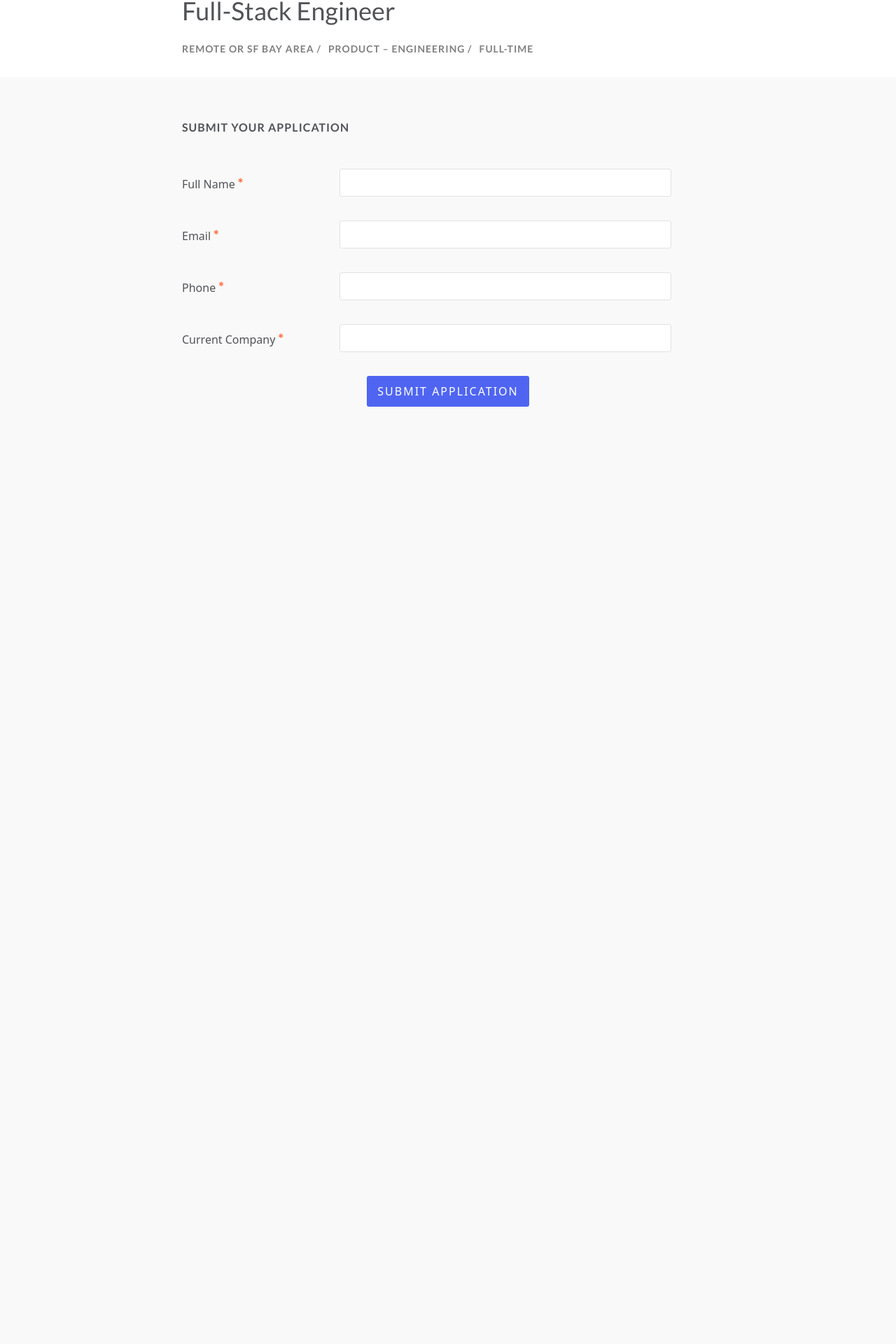
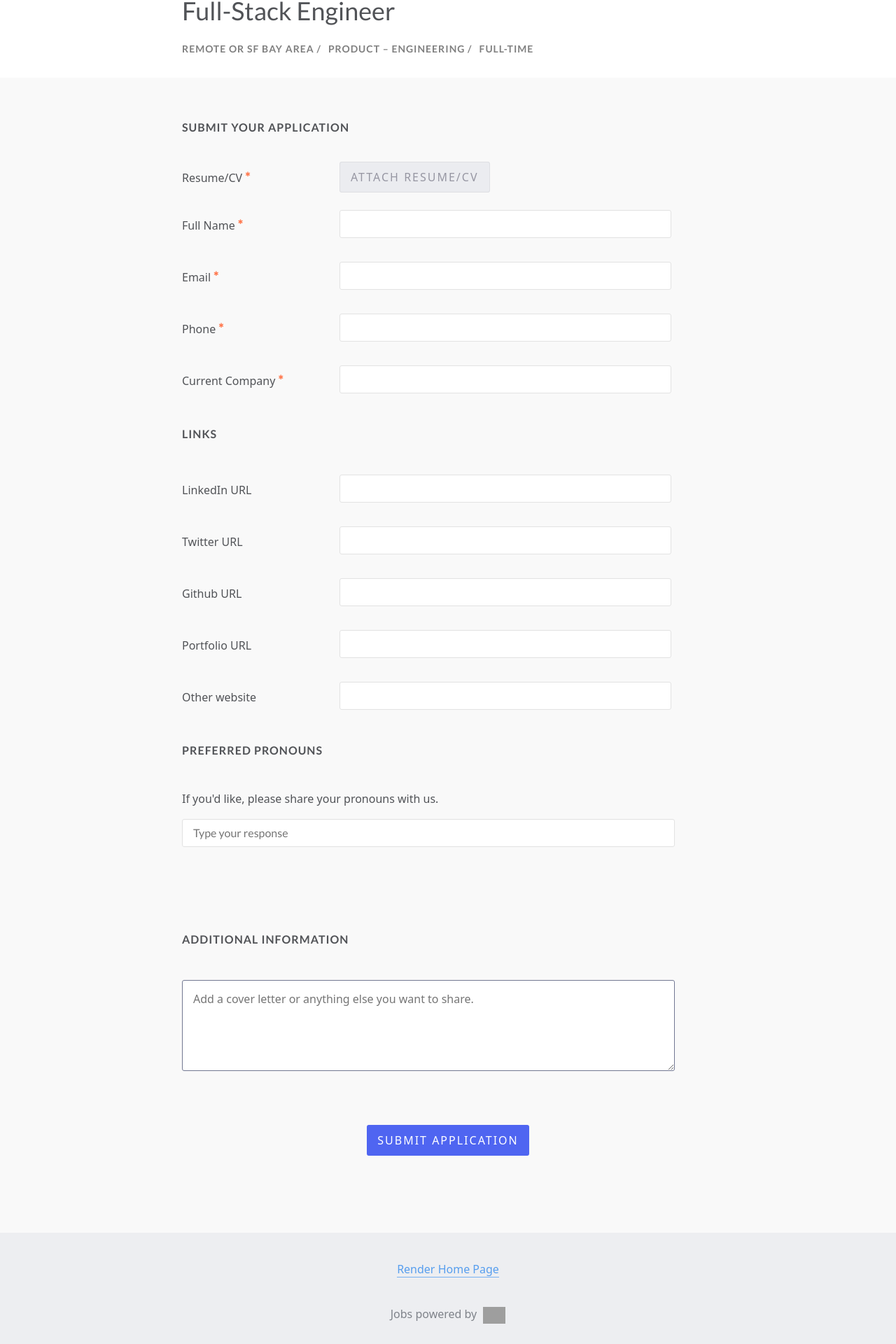
Before and after one commit to Shubham-5/job-application-page, a React (Create React App) app: page / in a window 1280 px wide. Shown: the part 128-2048 px from the top of the page at 70% size. Before the commit the page ends 1069 px from the top, so only its background shows below. Built offline with nearby package versions, Linux system fonts and the light colour scheme; grey boxes are pictures that could not be loaded.

Commit message:
footer complete

```diff
--- a/src/App.tsx
+++ b/src/App.tsx
@@ -1,3 +1,4 @@
+import Footer from "./components/Footer";
 import ApplicationForm from "./components/ApplicationForm";
 import Header from "./components/Header";
 import Navbar from "./components/Navbar";
@@ -8,6 +9,7 @@ function App() {
       <Navbar />
       <Header />
       <ApplicationForm />
+      <Footer />
     </div>
   );
 }
--- a/src/components/ApplicationForm/ApplicationForm.tsx
+++ b/src/components/ApplicationForm/ApplicationForm.tsx
@@ -1,26 +1,138 @@
 import Input from "../Input";
 import "./ApplicationForm.css";
-import { useForm } from "react-hook-form";
+import { useForm, SubmitHandler } from "react-hook-form";
+interface IFormInput {
+  Resume: Object;
+  FullName: String;
+  CurrentCompany: String;
+  Email: String;
+
+  LinkedInURL: String;
+  TwitterURL: String;
+  GithubURL: String;
+  PortfolioURL: String;
+  OtherWebsite: String;
+}
 const ApplicationForm = () => {
   const {
     register,
     handleSubmit,
+    setValue,
+    watch,
     formState: { errors },
   } = useForm();
-  const onSubmit = (data: any) => console.log(data);
+  const onSubmit = handleSubmit((data) => console.log(data));
+  console.log(watch("Email"));
+
   return (
     <div className='form-section'>
       <div className='wrapper'>
         <h4>SUBMIT YOUR APPLICATION</h4>
-        <form onSubmit={handleSubmit(onSubmit)}>
-          <Input title={"Full Name"} register={register} name={"FullName"} />
-          <Input title={"Email"} register={register} name={"Email"} />
-          <Input title={"Phone"} register={register} name={"Phone"} />
+        <form onSubmit={onSubmit}>
+          <Input
+            title={"Resume/CV"}
+            register={register}
+            setValue={setValue}
+            name={"Resume"}
+            isResume={true}
+            isRequire={true}
+            customInput={false}
+          />
+          <Input
+            title={"Full Name"}
+            register={register}
+            setValue={setValue}
+            name={"FullName"}
+            isResume={false}
+            isRequire={true}
+            customInput={false}
+          />
+          <Input
+            title={"Email"}
+            register={register}
+            setValue={setValue}
+            name={"Email"}
+            isResume={false}
+            isRequire={true}
+            customInput={false}
+          />
+          <Input
+            title={"Phone"}
+            register={register}
+            setValue={setValue}
+            name={"Phone"}
+            isResume={false}
+            isRequire={true}
+            customInput={false}
+          />
           <Input
             title={"Current Company"}
+            setValue={setValue}
             register={register}
             name={"CurrentCompany"}
+            isResume={false}
+            isRequire={true}
+            customInput={false}
           />
+
+          <h4>LINKS</h4>
+          <Input
+            title={"LinkedIn URL"}
+            setValue={setValue}
+            register={register}
+            name={"LinkedInURL"}
+            isResume={false}
+            isRequire={false}
+            customInput={false}
+          />
+          <Input
+            title={"Twitter URL"}
+            setValue={setValue}
+            register={register}
+            name={"TwitterURL"}
+            isResume={false}
+            isRequire={false}
+            customInput={false}
+          />
+          <Input
+            title={"Github URL"}
+            setValue={setValue}
+            register={register}
+            name={"GithubURL"}
+            isResume={false}
+            isRequire={false}
+            customInput={false}
+          />
+          <Input
+            title={"Portfolio URL"}
+            setValue={setValue}
+            register={register}
+            name={"PortfolioURL"}
+            isResume={false}
+            isRequire={false}
+            customInput={false}
+          />
+          <Input
+            title={"Other website"}
+            setValue={setValue}
+            register={register}
+            name={"OtherWebsite"}
+            isResume={false}
+            isRequire={false}
+            customInput={false}
+          />
+
+          <h4>PREFERRED PRONOUNS</h4>
+          <Input
+            title={"If you'd like, please share your pronouns with us."}
+            setValue={setValue}
+            register={register}
+            name={"OtherWebsite"}
+            isResume={false}
+            isRequire={false}
+            customInput={true}
+          />
+
           <div className='submit-btn-container'>
             <button className='submit-btn' type='submit'>
               Submit Application
--- /dev/null
+++ b/src/components/Footer/Footer.css
@@ -0,0 +1,43 @@
+.footer {
+    height: 250px;
+    width: 100%;
+    margin: 0;
+    color: #7f838a;
+    background: #edeef1;
+}
+
+.footer-text {
+    text-align: center;
+    padding: 40px 30px;
+}
+
+.footer-text p a {
+    color: #579eee;
+    text-decoration: none;
+    border-bottom: 1px solid #78b1f1;
+}
+
+.footer-text p a:hover {
+    color: #9fbfe4;
+}
+
+.footer-text p {
+    display: block;
+    max-width: 500px;
+    margin: 0px auto;
+    color: #7f838a;
+}
+
+.footer-logo-container {
+    display: inline-block;
+    color: #7f838a;
+    text-decoration: none;
+    margin: 40px 0px;
+}
+
+.footer-logo-container img {
+    display: inline-block;
+    position: relative;
+    height: 24px;
+    margin-left: 9px;
+}
--- /dev/null
+++ b/src/components/Footer/Footer.tsx
@@ -0,0 +1,20 @@
+import "./Footer.css";
+
+const Footer = () => {
+  return (
+    <div className='footer'>
+      <div className='footer-text'>
+        <p>
+          <a href='#'>Render Home Page</a>
+        </p>
+
+        <a href='#' className='footer-logo-container'>
+          <span>Jobs powered by</span>
+          <img src='https://jobs.lever.co/img/lever-logo-full.svg' alt='logo' />
+        </a>
+      </div>
+    </div>
+  );
+};
+
+export default Footer;
--- /dev/null
+++ b/src/components/Footer/index.tsx
@@ -0,0 +1 @@
+export { default } from "./Footer";
--- a/src/components/Input/Input.css
+++ b/src/components/Input/Input.css
@@ -44,20 +44,99 @@ input:active {
     position: absolute;
 }
 
+.visible-resume .hidden-inp {
+    opacity: 0;
+    width: 230px;
+    height: 40px;
+    position: absolute;
+    left: 0;
+    top: 0;
+}
+
+.visible-resume {
+    position: relative;
+    margin-right: 15px;
+    padding-left: 41px;
+    text-decoration: none;
+    background: #ebecf0;
+    color: #9696a2 !important;
+    border: 1px solid hsl(228, 8%, 88%);
+    border-radius: 3px;
+    padding: 10px 15px;
+}
+
+.visible-resume:hover {
+    background-color: #d0d0db;
+}
+
+.custom-inp {
+    padding-bottom: 20px;
+    margin-top: 20px;
+}
+
+textarea {
+    resize: vertical;
+    width: 55vw;
+    height: 130px;
+    border: 1px solid hsl(229, 13%, 51%);
+    border-radius: 3px;
+    padding-bottom: 40px;
+}
+
+textarea::placeholder {
+    padding-left: 15px;
+    padding-top: 15px;
+}
+
+.application-label .full-width {
+    padding-left: 0;
+    width: 55vw;
+}
+
+.application-label .text {
+    vertical-align: bottom;
+    width: 50vw;
+}
+
+.application-field span {
+    line-height: 1.33;
+    color: #9696a2;
+    overflow: hidden;
+    letter-spacing: 2px;
+}
+
 @media screen and (min-width: 800px) {
     .application-label {
         width: 210px;
-        display: inline-block;
     }
     .application-field {
         padding-left: 15px;
         width: 489px;
     }
-}
-
-@media screen and (min-width: 800px) {
     .application-label,
     .application-field {
         display: inline-block;
     }
 }
+
+@media screen and (max-width: 800px) {
+    label,
+    input {
+        width: 100%;
+    }
+    .textarea,
+    textarea {
+        padding-top: 10px;
+        resize: vertical;
+        width: 88vw;
+        height: 130px;
+    }
+    .application-label .full-width {
+        padding-left: 0;
+        width: 88vw;
+    }
+    .full-width .text {
+        padding-left: 0;
+        width: 88vw;
+    }
+}
--- a/src/components/Input/Input.tsx
+++ b/src/components/Input/Input.tsx
@@ -1,29 +1,104 @@
 import "./Input.css";
+import React, { useState } from "react";
 
 const Input = ({
   register,
+  setValue,
   title,
   name,
+  isResume,
+  isRequire,
+  customInput,
 }: {
   register: any;
+  setValue: any;
   title: string;
   name: string;
+  isResume: boolean;
+  isRequire: boolean;
+  customInput: boolean;
 }) => {
+  const [resumeName, setResumeName] = useState("");
+  const handleOnChange = (e: React.FormEvent<HTMLInputElement>) => {
+    if (e.currentTarget.files && e.currentTarget.files[0]) {
+      setResumeName(e.currentTarget.files[0].name);
+    }
+  };
+
   return (
     // {errors.lastName && <p>Last name is required.</p>}
-
     <div>
+      {customInput ? (
+        <>
+          <li className='application-que custom-inp'>
+            <div className='application-label full-width text'>
+              <label>
+                <div className='text'>
+                  If you'd like, please share your pronouns with us.
+                </div>
+              </label>
+              <div className='application-field full-width'>
+                <input
+                  type={name}
+                  placeholder='Type your response'
+                  {...(register(name),
+                  isRequire ? { required: true } : { required: false })}
+                />
+              </div>
+            </div>
+          </li>
+          <li className='application-que custom-inp'>
+            <div className='application-label full-width text'>
+              <label>
+                <div className='text'>
+                  <h4>ADDITIONAL INFORMATION</h4>
+                </div>
+              </label>
+              <div className='application-field full-width'>
+                <div className='textarea'>
+                  <textarea
+                    placeholder='Add a cover letter or anything else you want to share.'
+                    {...(register(name),
+                    isRequire ? { required: true } : { required: false })}
+                  />
+                </div>
+              </div>
+            </div>
+          </li>
+        </>
+      ) : (
         <li className='application-que'>
           <label>
             <div className='application-label'>
               {title}
-            <span className='required'>✱</span>
+              {isRequire && <span className='required'>✱</span>}
             </div>
             <div className='application-field'>
-            <input type={name} {...register(name)} required />
+              {isResume ? (
+                <a href='#' className='visible-resume'>
+                  {resumeName ? (
+                    <span className='filename'>{resumeName}</span>
+                  ) : (
+                    <span className='default-lable'>ATTACH RESUME/CV</span>
+                  )}
+                  <input
+                    className='hidden-inp'
+                    type='file'
+                    {...(register(name), { required: true })}
+                    onChange={(e) => handleOnChange(e)}
+                  />
+                </a>
+              ) : (
+                <input
+                  type={name}
+                  {...(register(name),
+                  isRequire ? { required: true } : { required: false })}
+                />
+              )}
             </div>
           </label>
         </li>
+      )}
     </div>
   );
 };
--- a/src/index.css
+++ b/src/index.css
@@ -9,5 +9,4 @@ body {
     background: #f9f9f9;
     color: #515357;
     padding-top: 70px;
-    padding-bottom: 250px;
 }
```
Lines whose indentation alone changed are shown as unchanged.
